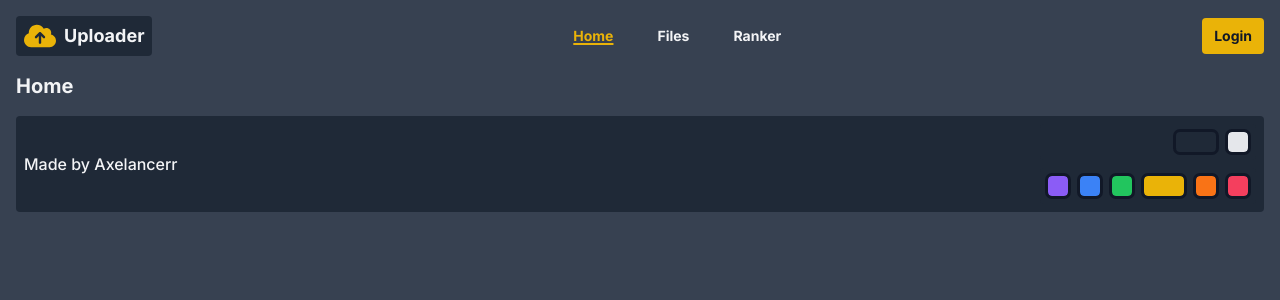
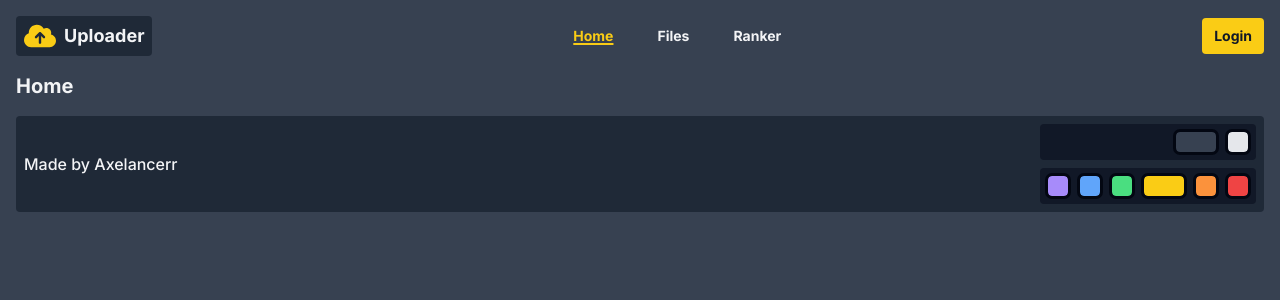
Before and after one commit to aaronhnsy/uploader, a Next.js app in the folder frontend/: page / in a window 1280 px wide. Shown: the top 300 px of the page. Built offline with nearby package versions, Linux system fonts and the light colour scheme.

Commit message:
make accent colours easier to deal with

```diff
--- a/frontend/src/app/providers.tsx
+++ b/frontend/src/app/providers.tsx
@@ -1,6 +1,6 @@
 "use client";
 
-import { themes } from "@/src/components/footer/themeChanger";
+import { themes } from "@/src/components/footer/footer.themeChanger";
 import { ThemeProvider } from "next-themes";
 import React from "react";
 
--- a/frontend/src/components/footer/themeButton.tsx
+++ b/frontend/src/components/footer/footer.themeButton.tsx
@@ -1,6 +1,6 @@
 "use client";
 
-import { modesAndColours } from "@/src/components/footer/themeChanger";
+import { modesAndColours } from "./footer.themeChanger";
 import { clsx } from "clsx";
 import { useTheme } from "next-themes";
 import React, { useEffect, useState } from "react";
@@ -24,7 +24,8 @@ export default function ThemeButton({mode, colour, value, setValue}: ThemeButton
                     mounted && (theme as string).includes(value) ? "h-5 w-10" : "h-5 w-5",
                     "rounded",
                     modesAndColours[value as keyof typeof modesAndColours],
-                    "outline", "outline-gray-900",
+                    "outline", "outline-tertiary",
+                    "transitions",
                 )}
                 onClick={() => {
                     setValue(value);
--- a/frontend/src/components/footer/themeChanger.tsx
+++ b/frontend/src/components/footer/footer.themeChanger.tsx
@@ -1,20 +1,20 @@
 "use client";
 
-import ThemeButton from "@/src/components/footer/themeButton";
+import ThemeButton from "./footer.themeButton";
 import { useTheme } from "next-themes";
 import React, { useState } from "react";
 
 export const modes = {
     "light": "bg-gray-200",
-    "dark": "bg-gray-800",
+    "dark": "bg-gray-700",
 };
 export const colours = {
-    "red": "bg-rose-500",
-    "orange": "bg-orange-500",
-    "yellow": "bg-yellow-500",
-    "green": "bg-green-500",
-    "blue": "bg-blue-500",
-    "purple": "bg-violet-500",
+    "red": "bg-red-500 hover:bg-red-600",
+    "orange": "bg-orange-400 hover:bg-orange-500",
+    "yellow": "bg-yellow-400 hover:bg-yellow-500",
+    "green": "bg-green-400 hover:bg-green-500",
+    "blue": "bg-blue-400 hover:bg-blue-500",
+    "purple": "bg-violet-400 hover:bg-violet-500",
 };
 export const modesAndColours = {
     ...modes,
@@ -35,12 +35,12 @@ export function ThemeChanger() {
     // buttons
     return (
         <div className="space-y-2">
-            <div className="flex flex-wrap flex-row-reverse gap-3 p-2 rounded bg-gray-800">
+            <div className="flex flex-wrap flex-row-reverse gap-3 p-2 rounded bg-secondary">
                 {Object.keys(modes).map(
                     (key) => (<ThemeButton colour={colour} value={key} setValue={setMode} key={key}/>),
                 )}
             </div>
-            <div className="flex flex-wrap flex-row-reverse gap-3 p-2 rounded bg-gray-800">
+            <div className="flex flex-wrap flex-row-reverse gap-3 p-2 rounded bg-secondary">
                 {Object.keys(colours).map(
                     (key) => (<ThemeButton mode={mode} value={key} setValue={setColour} key={key}/>),
                 )}
--- a/frontend/src/components/footer/footer.tsx
+++ b/frontend/src/components/footer/footer.tsx
@@ -1,4 +1,4 @@
-import { ThemeChanger } from "@/src/components/footer/themeChanger";
+import { ThemeChanger } from "./footer.themeChanger";
 
 export function Footer() {
     return (
--- a/frontend/src/components/match/item.tsx
+++ b/frontend/src/components/match/item.tsx
@@ -22,7 +22,7 @@ export function Item({itemData, selected, setSelected}: ItemProps) {
              className={clsx(
                  "h-full", "w-full",
                  "p-2", "rounded",
-                 "bg-gray-800",
+                 "bg-secondary",
                  (selected === itemData.id) ? "ring ring-accent" : "")
              }>
             <Image className="mb-2 rounded"
--- a/frontend/src/components/match/match.tsx
+++ b/frontend/src/components/match/match.tsx
@@ -11,7 +11,7 @@ export interface MatchProps {
 export function Match({itemOne, itemTwo}: MatchProps) {
     const [selectedItem, setSelectedItem] = useState("");
     return (
-        <div className="grid grid-cols-3 max-w-lg mx-auto text-center place-items-center p-2 rounded bg-gray-900">
+        <div className="grid grid-cols-3 max-w-lg mx-auto text-center place-items-center p-2 rounded bg-primary">
             <Item itemData={itemOne} selected={selectedItem} setSelected={setSelectedItem}></Item>
             <div><h1 className="font-bold text-lg text-gray-100">VS</h1></div>
             <Item itemData={itemTwo} selected={selectedItem} setSelected={setSelectedItem}></Item>
--- /dev/null
+++ b/frontend/tailwind.colours.js
@@ -0,0 +1,89 @@
+const colors = require("tailwindcss/colors");
+const {parseColor} = require("tailwindcss/lib/util/color");
+
+export const accentColours = {
+    "red": {
+        "light": {
+            "normal": colors.red[500],
+            "hover": colors.red[600],
+        },
+        "dark": {
+            "normal": colors.red[500],
+            "hover": colors.red[600],
+        },
+    },
+    "orange": {
+        "light": {
+            "normal": colors.orange[500],
+            "hover": colors.orange[600],
+        },
+        "dark": {
+            "normal": colors.orange[400],
+            "hover": colors.orange[500],
+        },
+    },
+    "yellow": {
+        "light": {
+            "normal": colors.yellow[500],
+            "hover": colors.yellow[600],
+        },
+        "dark": {
+            "normal": colors.yellow[400],
+            "hover": colors.yellow[500],
+        },
+    },
+    "green": {
+        "light": {
+            "normal": colors.green[500],
+            "hover": colors.green[600],
+        },
+        "dark": {
+            "normal": colors.green[400],
+            "hover": colors.green[500],
+        },
+    },
+    "blue": {
+        "light": {
+            "normal": colors.blue[500],
+            "hover": colors.blue[600],
+        },
+        "dark": {
+            "normal": colors.blue[400],
+            "hover": colors.blue[500],
+        },
+    },
+    "purple": {
+        "light": {
+            "normal": colors.purple[500],
+            "hover": colors.purple[600],
+        },
+        "dark": {
+            "normal": colors.purple[400],
+            "hover": colors.purple[500],
+        },
+    },
+};
+
+// This is way too complicated, but it makes me look like I know
+// what I'm doing, so I'm going to leave it for now.
+
+export const toRgb = (value) => parseColor(value).color.join(" ");
+
+export const accentColourHtmlSelectors = Object.entries(accentColours).reduce(
+    (acc, [colour, themes]) => {
+        return {
+            ...acc,
+            ...Object.entries(themes).reduce(
+                (themeAcc, [theme, variations]) => {
+                    return {
+                        ...themeAcc,
+                        [`html[data-theme='${theme}-${colour}']`]: {
+                            "--accent-normal": toRgb(variations.normal),
+                            "--accent-hover": toRgb(variations.hover),
+                        },
+                    };
+                }, {},
+            ),
+        };
+    }, {},
+);
--- a/frontend/tailwind.config.js
+++ b/frontend/tailwind.config.js
@@ -1,26 +1,22 @@
 const plugin = require("tailwindcss/plugin");
 const colors = require("tailwindcss/colors");
-const {parseColor} = require("tailwindcss/lib/util/color");
-
-
-const toRGB = (value) => parseColor(value).color.join(" ");
-
+const {accentColourHtmlSelectors, toRgb} = require("./tailwind.colours");
 
 /** @type {import("tailwindcss").Config} */
 module.exports = {
     darkMode: ["class", "[data-theme*='dark']"],
     content: ["./src/**/*.{ts,tsx}"],
     theme: {
-        fontFamily: {
-            sans: ["var(--font-inter)"],
-        },
+        fontFamily: {sans: ["var(--font-inter)"]},
         extend: {
             colors: {
                 "background": "rgb(var(--background) / <alpha-value>)",
                 "background-hover": "rgb(var(--background-hover) / <alpha-value>)",
                 "primary": "rgb(var(--primary) / <alpha-value>)",
                 "primary-hover": "rgb(var(--primary-hover) / <alpha-value>)",
-                "accent": "rgb(var(--accent) / <alpha-value>)",
+                "secondary": "rgb(var(--secondary) / <alpha-value>)",
+                "tertiary": "rgb(var(--tertiary) / <alpha-value>)",
+                "accent": "rgb(var(--accent-normal) / <alpha-value>)",
                 "accent-hover": "rgb(var(--accent-hover) / <alpha-value>)",
             },
         },
@@ -30,65 +26,20 @@ module.exports = {
             function ({addBase}) {
                 addBase({
                     "html": {
-                        "--primary": toRGB(colors.gray[800]),
-                        "--primary-hover": toRGB(colors.gray[900]),
+                        "--primary": toRgb(colors.gray[800]),
+                        "--primary-hover": toRgb(colors.gray[900]),
+                        "--secondary": toRgb(colors.gray[900]),
+                        "--tertiary": toRgb(colors.gray[950]),
                     },
                     "html[data-theme*='light']": {
-                        "--background": toRGB(colors.gray[200]),
-                        "--background-hover": toRGB(colors.gray[300]),
+                        "--background": toRgb(colors.gray[200]),
+                        "--background-hover": toRgb(colors.gray[300]),
                     },
                     "html[data-theme*='dark']": {
-                        "--background": toRGB(colors.gray[700]),
-                        "--background-hover": toRGB(colors.gray[800]),
+                        "--background": toRgb(colors.gray[700]),
+                        "--background-hover": toRgb(colors.gray[800]),
                     },
-                    "html[data-theme='light-red']": {
-                        "--accent": toRGB(colors.rose[500]),
-                        "--accent-hover": toRGB(colors.rose[700]),
-                    },
-                    "html[data-theme='light-orange']": {
-                        "--accent": toRGB(colors.orange[500]),
-                        "--accent-hover": toRGB(colors.orange[700]),
-                    },
-                    "html[data-theme='light-yellow']": {
-                        "--accent": toRGB(colors.yellow[400]),
-                        "--accent-hover": toRGB(colors.yellow[600]),
-                    },
-                    "html[data-theme='light-green']": {
-                        "--accent": toRGB(colors.green[500]),
-                        "--accent-hover": toRGB(colors.green[700]),
-                    },
-                    "html[data-theme='light-blue']": {
-                        "--accent": toRGB(colors.blue[500]),
-                        "--accent-hover": toRGB(colors.blue[700]),
-                    },
-                    "html[data-theme='light-purple']": {
-                        "--accent": toRGB(colors.violet[500]),
-                        "--accent-hover": toRGB(colors.violet[700]),
-                    },
-                    "html[data-theme='dark-red']": {
-                        "--accent": toRGB(colors.rose[600]),
-                        "--accent-hover": toRGB(colors.rose[800]),
-                    },
-                    "html[data-theme='dark-orange']": {
-                        "--accent": toRGB(colors.orange[600]),
-                        "--accent-hover": toRGB(colors.orange[800]),
-                    },
-                    "html[data-theme='dark-yellow']": {
-                        "--accent": toRGB(colors.yellow[500]),
-                        "--accent-hover": toRGB(colors.yellow[700]),
-                    },
-                    "html[data-theme='dark-green']": {
-                        "--accent": toRGB(colors.green[600]),
-                        "--accent-hover": toRGB(colors.green[800]),
-                    },
-                    "html[data-theme='dark-blue']": {
-                        "--accent": toRGB(colors.blue[600]),
-                        "--accent-hover": toRGB(colors.blue[800]),
-                    },
-                    "html[data-theme='dark-purple']": {
-                        "--accent": toRGB(colors.violet[600]),
-                        "--accent-hover": toRGB(colors.violet[800]),
-                    },
+                    ...accentColourHtmlSelectors,
                 });
             },
         ),
```
